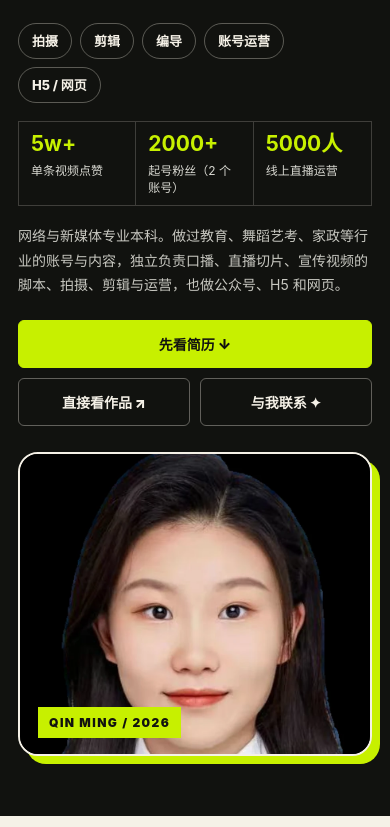
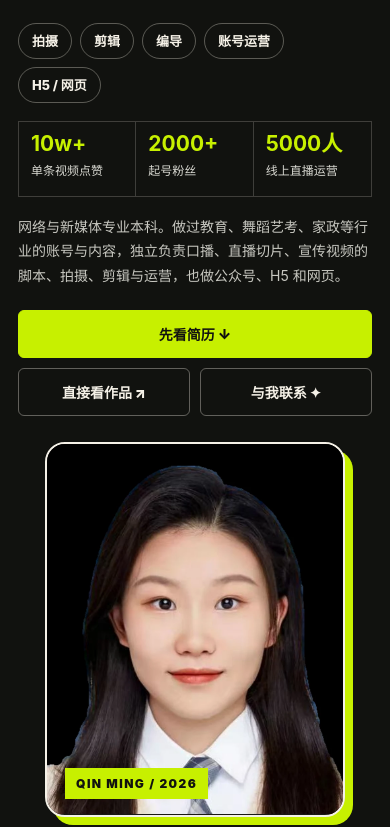
Before and after one commit to 1654160750-hub/qinming-portfolio, a plain HTML site: page docs/index.html in a window 390 px wide. Shown: the part 301-1128 px from the top of the page. Drawn offline with Linux system fonts and the light colour scheme.

Commit message:
Update portrait ratio, stats, add dance video and portfolio site works

```diff
--- a/docs/content.js
+++ b/docs/content.js
@@ -18,8 +18,8 @@ window.SITE_CONTENT = {
     chips: ["拍摄", "剪辑", "编导", "账号运营", "H5 / 网页"]
   },
   stats: [
-    { value: "5w+", label: "单条视频点赞" },
-    { value: "2000+", label: "起号粉丝（2 个账号）" },
+    { value: "10w+", label: "单条视频点赞" },
+    { value: "2000+", label: "起号粉丝" },
     { value: "5000人", label: "线上直播运营" }
   ],
   actions: [
@@ -114,6 +114,7 @@ window.SITE_CONTENT = {
       id: "editing", no: "04", title: "剪辑作品", en: "VIDEO EDITING",
       intro: "知识类剪辑、品牌视频号封面与直播切片、口播视频。",
       items: [
+        { title: "北京舞之美：艺考 10w 赞视频", platform: "北京舞之美 · 舞蹈艺考", description: "舞蹈艺考类账号的选题、拍摄与剪辑，围绕艺考测评与课堂场景制作内容，产出单条点赞 10w+ 的爆款视频。", poster: "media/work-dance.webp", video: "", originalUrl: "", metrics: ["10w+ 点赞", "选题 / 拍摄 / 剪辑"] },
         { title: "苹果为何会成为伊甸园禁果？", platform: "知识类 · 剪辑 / 封面", description: "知识类视频的剪辑与封面包装。用拼贴、手绘和高对比标题，把知识点变成愿意点开的画面。", poster: "media/work-knowledge.webp", video: "", originalUrl: "", metrics: ["剪辑", "封面包装"] },
         { title: "新东方口播：教育是场马拉松", platform: "新东方 · 口播视频", description: "完成口播视频的拍摄与剪辑，处理人物状态、字幕节奏和画面包装，让长表达更适合短视频观看。", poster: "media/work-xdf.webp", video: "", originalUrl: "", metrics: ["拍摄", "剪辑"] },
         { title: "联想智库视频号", platform: "品牌视频号 · 封面 / 直播切片", description: "为联想智库视频号制作封面并剪辑直播切片，把长直播内容拆成适合传播的短视频。", poster: "", video: "", originalUrl: "", metrics: ["封面制作", "直播切片"] }
@@ -123,6 +124,7 @@ window.SITE_CONTENT = {
       id: "web", no: "05", title: "网页作品", en: "WEB PAGES",
       intro: "独立完成的可交互网页与宣传页面。",
       items: [
+        { title: "正在展示的作品集网站", platform: "网页制作 · Vibe Coding", description: "你现在看到的这个网站本身就是作品：用 Vibe Coding 的方式，通过自然语言与 AI 协作完成设计、排版与代码，并部署到 GitHub Pages。", poster: "media/work-web-portfolio.webp", video: "", originalUrl: "https://1654160750-hub.github.io/qinming-portfolio/", metrics: ["Vibe Coding", "GitHub Pages"] },
         { title: "《三班，不一般》可交互网页", platform: "网页制作 · 班级纪念", description: "把班级照片、人物和故事组织成可交互的纪念网页，用滚动和点击让一群人的三年重新被看见。", poster: "media/work-web-sanban.webp", video: "", originalUrl: "", metrics: ["网页编程", "可交互"] },
         { title: "《白夜追凶》宣传网页", platform: "网页制作 · 影视宣传", description: "围绕剧集角色关系和名场面做宣传网页，用大图、分栏和章节导航还原悬疑气质。", poster: "media/work-web-baiye.webp", video: "", originalUrl: "", metrics: ["网页编程", "影视宣传"] },
         { title: "《瓜田之下》PDF 吃瓜研究网页", platform: "网页制作 · 网络暴力研究", description: "以「PDF 吃瓜」为切口讨论网络暴力，把研究内容做成可浏览的长页面，从案例、传播特点到管理建议逐层展开。", poster: "media/work-web-guagua.webp", video: "", originalUrl: "", metrics: ["网页编程", "议题研究"] }
--- a/docs/styles.css
+++ b/docs/styles.css
@@ -58,8 +58,8 @@ h1 .accent { color:var(--lime); }
 .button-link:hover { transform:translateY(-2px); border-color:var(--lime); }
 .button-link:active { transform:translateY(0); }
 .button-link.primary { color:var(--ink); background:var(--lime); border-color:var(--lime); }
-.portrait-wrap { position:relative; justify-self:end; width:min(100%,360px); overflow:hidden; border:2px solid var(--paper); border-radius:26px; background:var(--surface); box-shadow:14px 14px 0 var(--lime); isolation:isolate; }
-.portrait-wrap img { display:block; width:100%; height:clamp(240px,36vh,400px); object-fit:cover; object-position:center 22%; }
+.portrait-wrap { position:relative; justify-self:end; width:min(100%,300px); aspect-ratio:4/5; overflow:hidden; border:2px solid var(--paper); border-radius:26px; background:var(--surface); box-shadow:14px 14px 0 var(--lime); isolation:isolate; }
+.portrait-wrap img { display:block; width:100%; height:100%; object-fit:contain; object-position:center; }
 .portrait-wrap figcaption { position:absolute; z-index:2; left:18px; bottom:16px; padding:8px 11px; color:var(--ink); background:var(--lime); font-size:12px; font-weight:900; letter-spacing:.12em; }
 
 .section-shell { padding-block:clamp(72px,9vh,104px); }
@@ -187,8 +187,8 @@ footer span { color:var(--lime); }
   .hero-actions { display:grid; grid-template-columns:1fr 1fr; }
   .button-link { min-height:48px; padding-inline:12px; font-size:14px; }
   .button-link:first-child { grid-column:1/-1; }
-  .portrait-wrap { order:3; justify-self:stretch; width:100%; border-radius:20px; box-shadow:8px 8px 0 var(--lime); }
-  .portrait-wrap img { height:300px; }
+  .portrait-wrap { order:3; justify-self:center; width:min(100%,300px); border-radius:20px; box-shadow:8px 8px 0 var(--lime); }
+  .portrait-wrap img { height:auto; }
   .section-shell { padding-block:64px; }
   .section-heading { margin-bottom:28px; }
   .section-heading h2,.contact h2 { font-size:clamp(34px,9.6vw,42px); }
@@ -215,7 +215,7 @@ footer span { color:var(--lime); }
   .hero-stat { min-height:70px; }
   .hero-intro { margin-top:14px; font-size:14px; }
   .hero-actions { margin-top:16px; }
-  .portrait-wrap img { height:32vh; }
+  .portrait-wrap { width:min(100%,250px); }
 }
 
 @media (max-width:380px) {
```
Also changed, not shown: docs/index.html (+1 -0 lines), docs/media/work-web-portfolio.webp (added).
